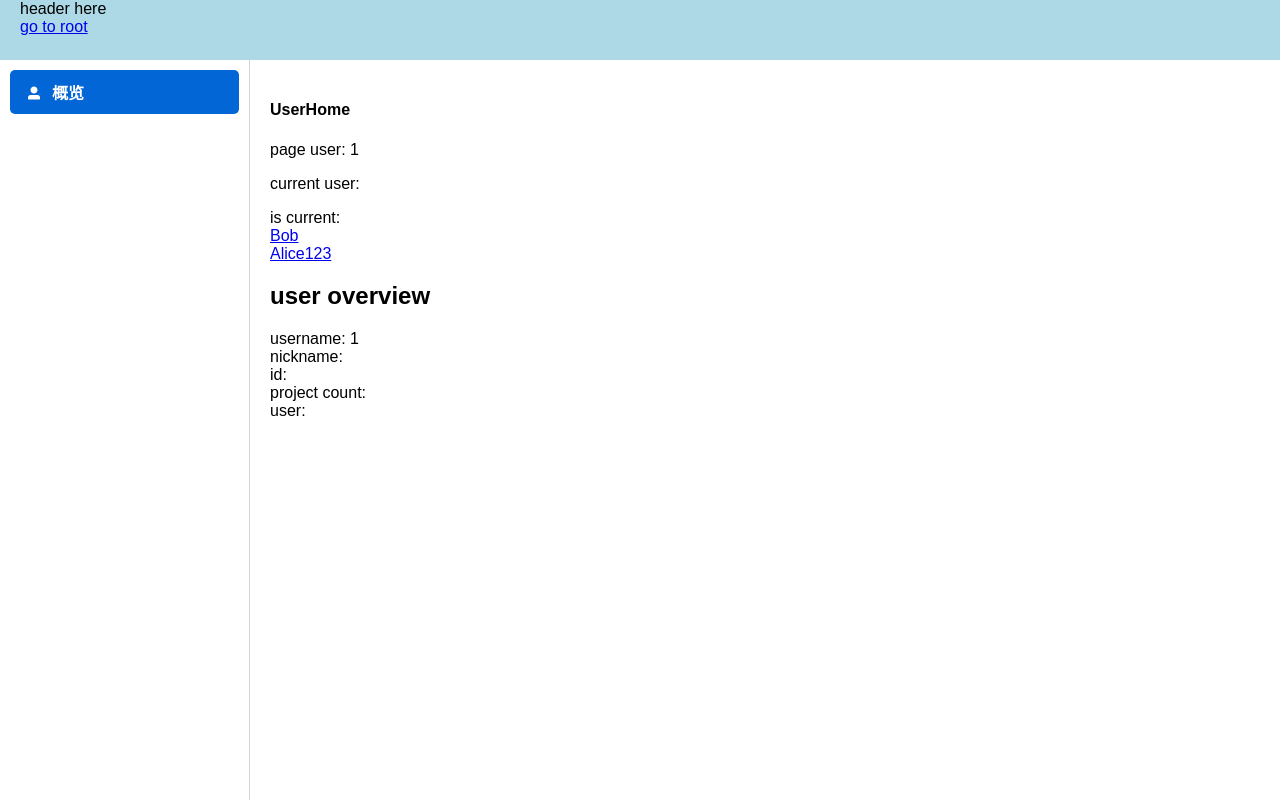
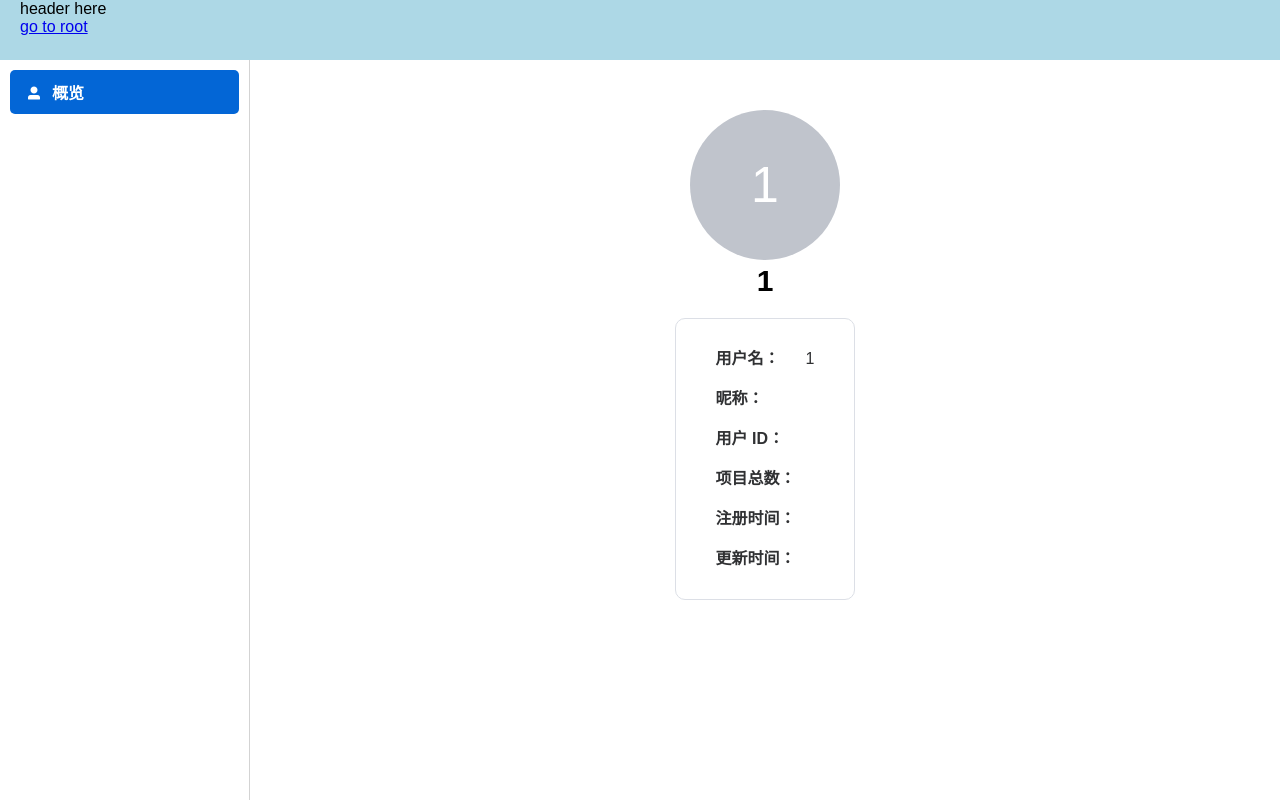
Before and after one commit to zhb2000/OurProjectManager-FrontEnd, a Vue app: page /users/1/overview in a window 1280 px wide. Built offline with nearby package versions, Linux system fonts and the light colour scheme; no server answers; sample sign-in values are in the browser's storage.

Commit message:
Update UserOverview

```diff
--- a/src/views/UserHome.vue
+++ b/src/views/UserHome.vue
@@ -32,15 +32,15 @@
     </el-aside>
     <el-container>
       <el-main>
-        <div>
+        <!-- <div>
           <h1>UserHome</h1>
           <p>page user: {{ username }}</p>
           <p>current user: {{ currentUsername }}</p>
           <div>is current: {{ isCurrentUser }}</div>
           <div><router-link to="/users/Bob">Bob</router-link></div>
           <div><router-link to="/users/Alice123">Alice123</router-link></div>
-          <router-view />
-        </div>
+        </div> -->
+        <router-view />
       </el-main>
     </el-container>
   </el-container>
--- a/src/views/UserOverview.vue
+++ b/src/views/UserOverview.vue
@@ -1,11 +1,36 @@
 <template>
   <div>
-    <h2>user overview</h2>
-    <div>username: {{ username }}</div>
-    <div>nickname: {{ nickname }}</div>
-    <div>id: {{ userId }}</div>
-    <div>project count: {{ projectCount }}</div>
-    <div>user: {{ user }}</div>
+    <div class="avatar-container">
+      <div>
+        <el-avatar :size="150" style="user-avatar">
+          <span style="font-size: 50px">{{ usernameFirstChar }}</span>
+        </el-avatar>
+        <div>
+          <div class="username-left">{{ username }}</div>
+          <div class="nickname-left">{{ nickname }}</div>
+        </div>
+      </div>
+    </div>
+    <div class="detail-container">
+      <div class="detail-card">
+        <div class="card-left-col">
+          <div>用户名：</div>
+          <div>昵称：</div>
+          <div>用户 ID：</div>
+          <div>项目总数：</div>
+          <div>注册时间：</div>
+          <div>更新时间：</div>
+        </div>
+        <div class="card-right-col">
+          <div>{{ username }}</div>
+          <div>{{ nickname }}</div>
+          <div>{{ userId }}</div>
+          <div>{{ projectCount }}</div>
+          <div>{{ createAt }}</div>
+          <div>{{ updateAt }}</div>
+        </div>
+      </div>
+    </div>
   </div>
 </template>
 
@@ -37,6 +62,18 @@ export default {
     projectCount() {
       return this.user ? this.user.projectCount : null;
     },
+    /** @returns {string} */
+    createAt() {
+      return this.user ? this.user.createAt : null;
+    },
+    /** @returns {string} */
+    updateAt() {
+      return this.user ? this.user.updateAt : null;
+    },
+    usernameFirstChar() {
+      const name = this.username.trim();
+      return name.length > 0 ? name[0] : " ";
+    },
   },
   watch: {
     $route() {
@@ -53,6 +90,7 @@ export default {
         //console.log("user overview changed, page name: " + this.username);
         this.user = await getUserByNameAsync(this.username);
       } catch (error) {
+        this.$message({ message: "获取用户信息失败", type: "error" });
         console.log("get user by name failed: " + error);
         return;
       }
@@ -60,3 +98,50 @@ export default {
   },
 };
 </script>
+
+<style scoped>
+.username-left {
+  font-size: 30px;
+  font-weight: bold;
+  text-align: center;
+}
+
+.nickname-left {
+  font-size: 23px;
+  font-weight: lighter;
+  text-align: center;
+}
+
+.avatar-container {
+  display: flex;
+  justify-content: center;
+  margin: 30px 0 0 0;
+}
+
+.detail-container {
+  display: flex;
+  justify-content: center;
+}
+
+.detail-card {
+  padding: 20px 40px;
+  margin: 20px;
+  border-style: solid;
+  border-radius: 10px;
+  border-width: 1px;
+  border-color: #dcdfe6;
+  color: #303133;
+  display: grid;
+  grid-template-columns: auto auto;
+}
+
+.card-left-col {
+  font-weight: bold;
+  margin: 0 10px 0 0;
+  line-height: 40px;
+}
+
+.card-right-col {
+  line-height: 40px;
+}
+</style>
--- a/src/views/UserSetting.vue
+++ b/src/views/UserSetting.vue
@@ -1,15 +1,14 @@
 <template>
   <div>
-    <h2>user setting</h2>
-    <h3>修改昵称</h3>
+    <h2 class="setting-header">修改昵称</h2>
     <div>当前昵称：{{ nickname }}</div>
     <div>新昵称：<input v-model="newNickname" autocomplete="nickname" /></div>
-    <div><button @click="modifyNicknameBtnClick">修改昵称</button></div>
-    <h3>修改用户名</h3>
+    <div><el-button @click="modifyNicknameBtnClick">修改昵称</el-button></div>
+    <h2 class="setting-header">修改用户名</h2>
     <div>当前用户名：{{ username }}</div>
     <div>新用户名：<input v-model="newUsername" autocomplete="username" /></div>
-    <div><button @click="modifyUsernameBtnClick">修改用户名</button></div>
-    <h3>修改密码</h3>
+    <div><el-button @click="modifyUsernameBtnClick">修改用户名</el-button></div>
+    <h2 class="setting-header">修改密码</h2>
     <div>
       旧密码：<input
         type="password"
@@ -24,9 +23,14 @@
         v-model="newPassword"
       />
     </div>
-    <div><button @click="modifyPasswordBtnClick">修改密码</button></div>
-    <h3>注销账户</h3>
-    <div><button @click="deleteAccountBtnClick">注销账户</button></div>
+    <div><el-button @click="modifyPasswordBtnClick">修改密码</el-button></div>
+    <h2 class="setting-header">注销账户</h2>
+    <p>警告：注销账户后所有数据都将无法恢复。</p>
+    <div>
+      <el-button type="danger" @click="deleteAccountBtnClick">
+        注销账户
+      </el-button>
+    </div>
   </div>
 </template>
 
@@ -123,7 +127,7 @@ export default {
         }
         return;
       }
-      this.$alert("请重新登录", "用户名更新成功");
+      await this.$alert("请重新登录", "用户名更新成功");
       this.$router.push("/login");
     },
     async modifyPasswordBtnClick() {
@@ -142,10 +146,18 @@ export default {
         }
         return;
       }
-      this.$alert("请重新登录", "密码更新成功");
+      await this.$alert("请重新登录", "密码更新成功");
       this.$router.push("/login");
     },
     async deleteAccountBtnClick() {
+      this.$confirm("删除账户后数据将无法恢复，是否继续？", "删除账户", {
+        confirmButtonText: "确认删除",
+        cancelButtonText: "取消",
+        type: "warning",
+      }).then(this.deleteAccountAsync);
+      return;
+    },
+    async deleteAccountAsync() {
       try {
         await deleteUserAsync(this.username);
       } catch (error) {
@@ -153,9 +165,18 @@ export default {
         return;
       }
       clearStorage();
-      this.$alert("请重新登录或注册", "用户账户删除成功");
+      await this.$alert("请重新登录或注册", "用户账户删除成功");
       this.$router.push("/login");
     },
   },
 };
 </script>
+
+<style scoped>
+.setting-header {
+  border-style: solid;
+  border-width: 0 0 1px 0;
+  border-color: #dcdfe6;
+  padding: 0 0 10px 0;
+}
+</style>
```
